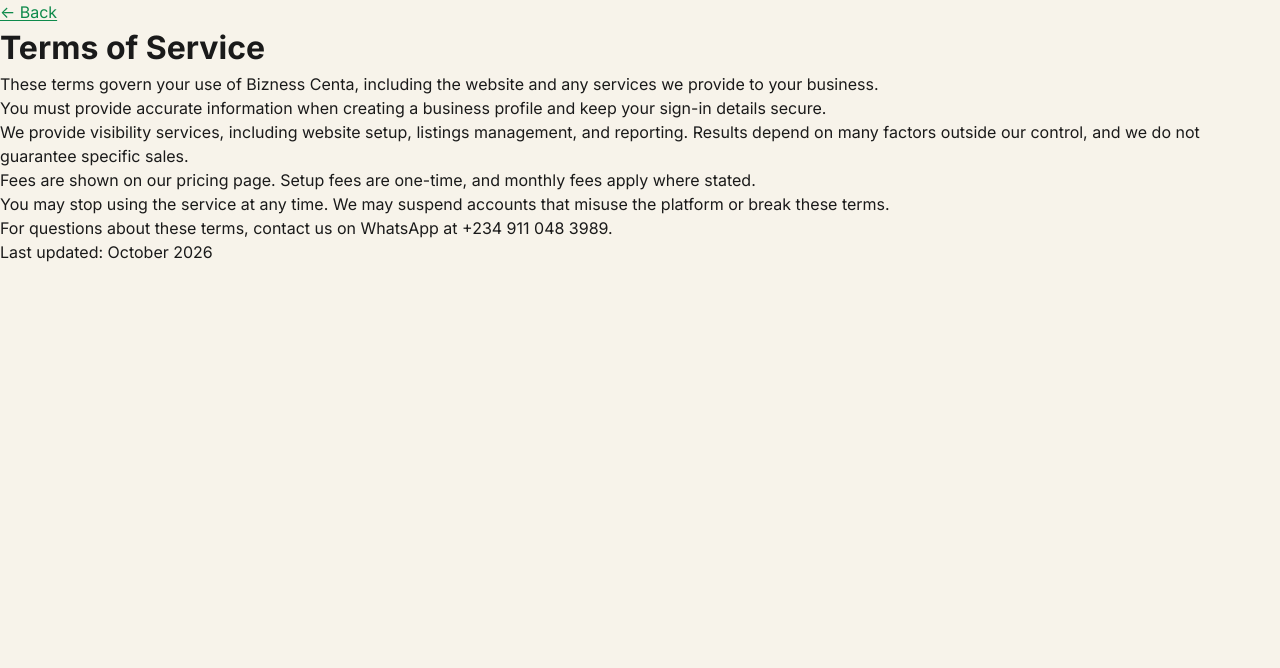
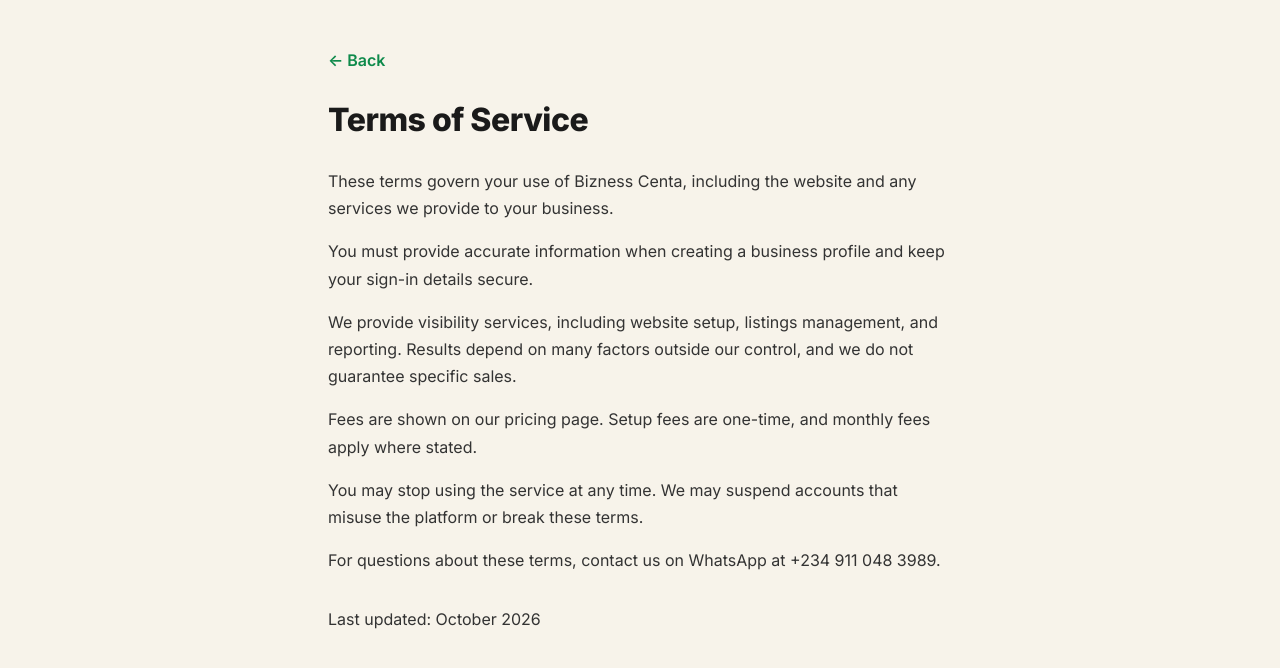
Before and after one commit to AfroDegen/BiznessCenta-Frontend, a React (Vite) app: page /terms in a window 1280 px wide. Shown: the top 668 px of the page. Built offline with nearby package versions, Linux system fonts and the light colour scheme; no server answers.

Commit message:
Update styles.css

```diff
--- a/src/styles.css
+++ b/src/styles.css
@@ -269,3 +269,34 @@ a {
 .signout-btn:hover {
   background: var(--beige);
 }
+.legal-page {
+  max-width: 680px;
+  margin: 0 auto;
+  padding: 48px 28px 64px;
+}
+
+.legal-page h1 {
+  font-size: 32px;
+  font-weight: 800;
+  letter-spacing: -0.5px;
+  margin: 24px 0 24px;
+}
+
+.legal-page p {
+  font-size: 16px;
+  color: #333;
+  line-height: 1.7;
+  margin-bottom: 16px;
+}
+
+.legal-back {
+  color: var(--green);
+  text-decoration: none;
+  font-weight: 600;
+}
+
+.legal-updated {
+  font-size: 13px;
+  color: var(--muted);
+  margin-top: 32px;
+}
```
